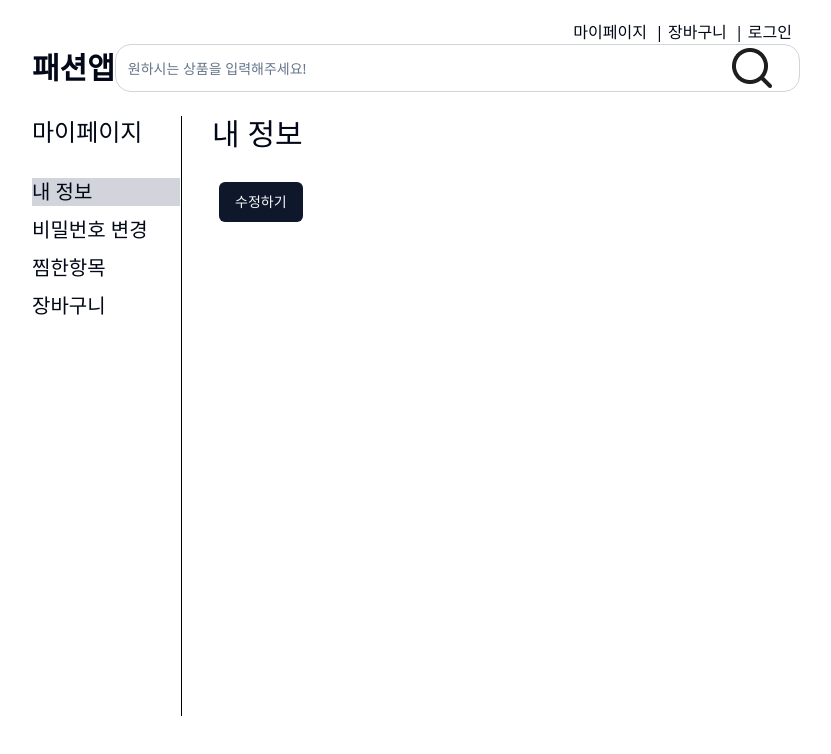
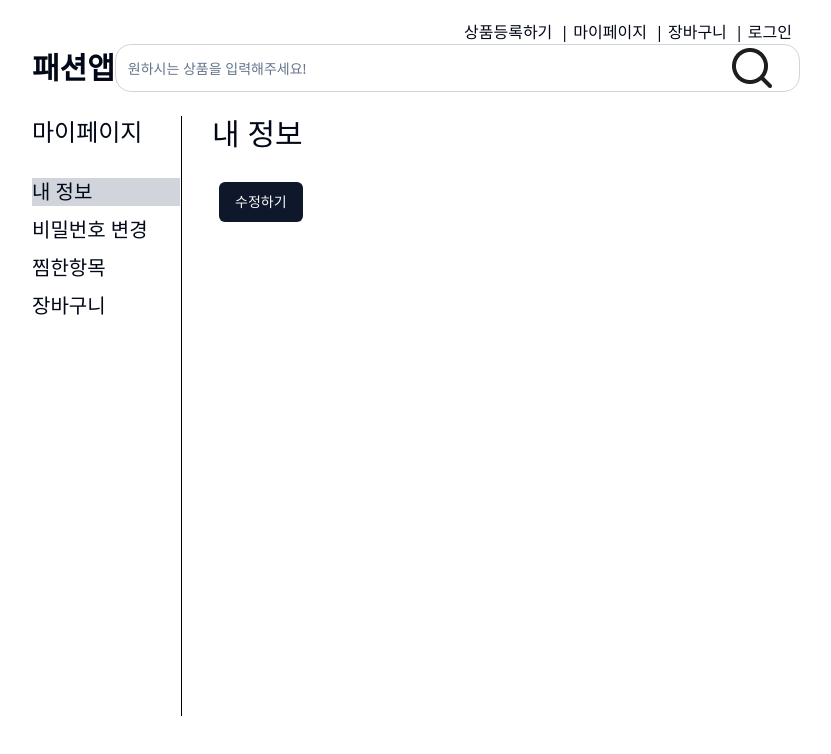
Before and after one commit to mynameistaeyoung/commerce-project, a React (Vite) app: page /mypage in a window 1280 px wide. Shown: the top 754 px of the page, without its empty margins (224-1055 px from the left). Built offline with nearby package versions, Linux system fonts and the light colour scheme.

Commit message:
seller값 true 변경

```diff
--- a/src/components/header/Header.tsx
+++ b/src/components/header/Header.tsx
@@ -10,7 +10,6 @@ const Header = () => {
     const userUid = auth.currentUser?.uid
     const { user } = useUserStore();
     const FoundUser = user.filter(item => item.uid === userUid)
-    console.log(FoundUser)
 
     const navigate = useNavigate();
 
@@ -34,7 +33,7 @@ const Header = () => {
     return (
         <div className="w-[60%] mx-auto">
             <div className="flex justify-end">
-                {FoundUser[0]?.seller === "true" ?
+                {FoundUser[0]?.seller === true || "true" ?
                     <div className="flex">
                         <button onClick={registrationRoot} className="mr-2">상품등록하기</button>
                         <div>|</div>
```
